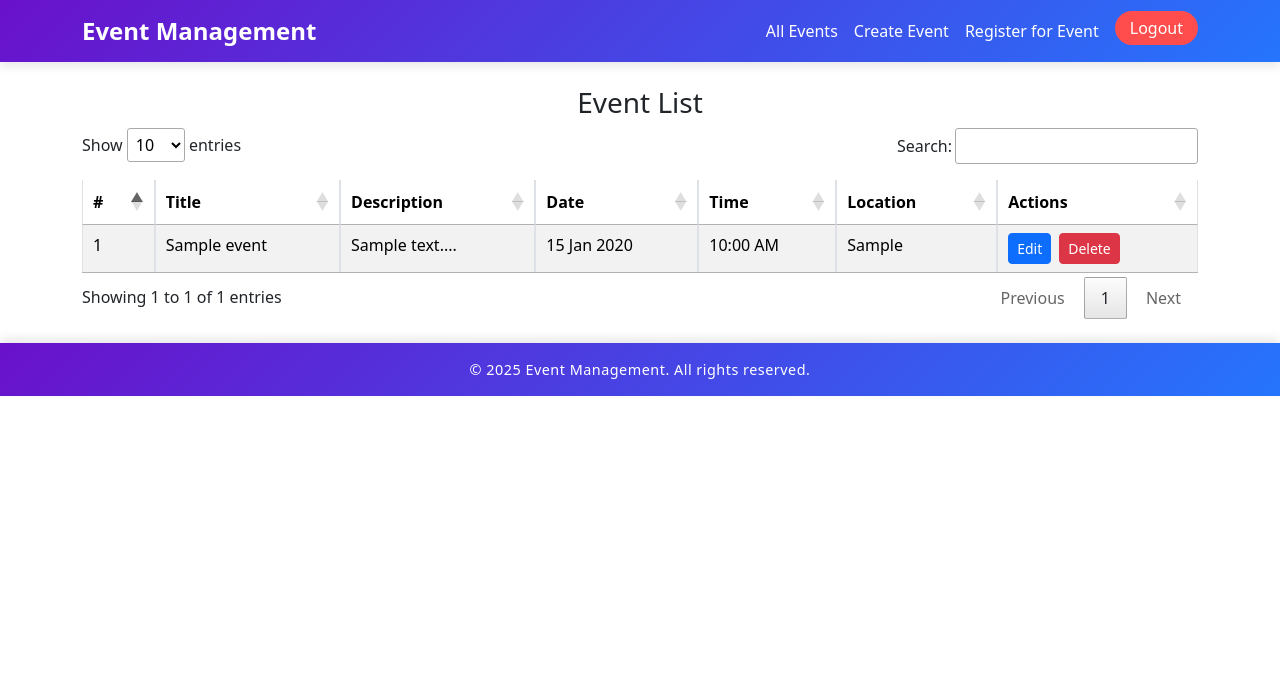
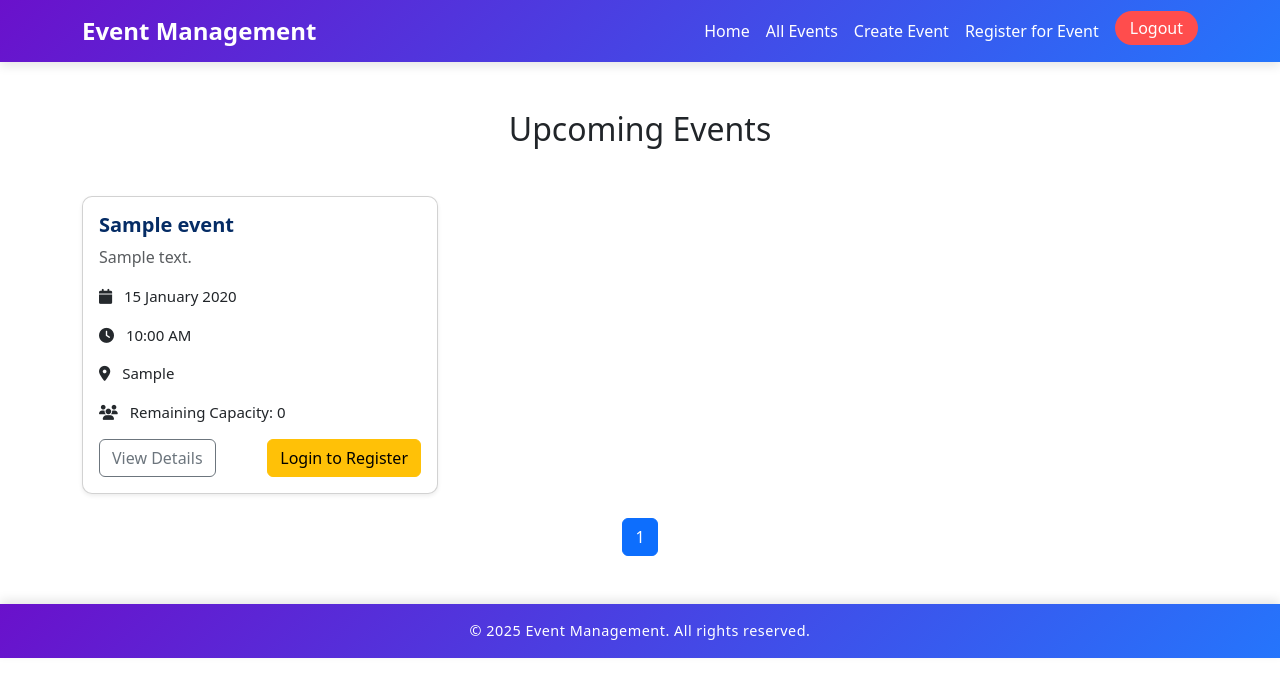
Before and after one commit to rajesh-mondal/event-management, a PHP site: page / in a window 1280 px wide. Shown: the top 697 px of the page. Run offline with PHP 8.4, Linux system fonts and the light colour scheme; tables that the repository leaves empty or names only in its code hold one stand-in row (values such as "Sample post"); some libraries are stand-ins or nearby versions.

Commit message:
Display all events on the home page

```diff
--- a/assets/css/style.css
+++ b/assets/css/style.css
@@ -52,3 +52,21 @@
 .footer-custom p:hover {
     color: #f8d210;
 }
+
+/* Index Page CSS */
+.event-card {
+    transition: transform 0.3s ease-in-out;
+    border-radius: 10px;
+    overflow: hidden;
+}
+.event-card:hover {
+    transform: scale(1.03);
+}
+.event-icons p {
+    margin: 1;
+    font-size: 15px;
+}
+.event-icons i {
+    margin-right: 8px;
+    color: #25292d;
+}
--- a/includes/header.php
+++ b/includes/header.php
@@ -11,6 +11,8 @@
     <link rel="stylesheet" href="https://cdn.datatables.net/1.13.6/css/jquery.dataTables.min.css">
     <!-- Bootstrap Icons -->
     <link rel="stylesheet" href="https://cdn.jsdelivr.net/npm/bootstrap-icons/font/bootstrap-icons.css">
+    <!-- Font Awesome Icons -->
+    <link rel="stylesheet" href="https://cdnjs.cloudflare.com/ajax/libs/font-awesome/6.4.2/css/all.min.css">
 
     <!-- Bootstrap CSS -->
     <link href="assets/css/bootstrap.min.css" rel="stylesheet">
@@ -27,13 +29,16 @@
             </button>
             <div class="collapse navbar-collapse" id="navbarNav">
                 <ul class="navbar-nav ms-auto">
+                    <li class="nav-item">
+                        <a class="nav-link" href="index.php">Home</a>
+                    </li>
                     <?php if (isset($_SESSION['role']) && $_SESSION['role'] === 'admin'): ?>
                         <li class="nav-item">
                             <a class="nav-link" href="dashboard.php">Dashboard</a>
                         </li>
                     <?php endif; ?>
                     <li class="nav-item">
-                        <a class="nav-link" href="index.php">All Events</a>
+                        <a class="nav-link" href="all_event.php">All Events</a>
                     </li>
                     <li class="nav-item">
                         <a class="nav-link" href="create_event.php">Create Event</a>
@@ -53,5 +58,3 @@
             </div>
         </div>
     </nav>
-</body>
-</html>
--- a/index.php
+++ b/index.php
@@ -1,73 +1,73 @@
 <?php
+require_once 'db/db.php';
 session_start();
-include 'db/db.php';
 
-// Fetch all events
-$query = "SELECT * FROM events ORDER BY event_date";
-$result = $conn->query( $query );
+$eventsPerPage = 6;
+$page = isset( $_GET['page'] ) ? (int) $_GET['page'] : 1;
+$offset = ( $page - 1 ) * $eventsPerPage;
+
+$totalEventsQuery = "SELECT COUNT(*) as total FROM events";
+$totalEventsResult = $conn->query( $totalEventsQuery );
+$totalEvents = $totalEventsResult->fetch_assoc()['total'];
+$totalPages = ceil( $totalEvents / $eventsPerPage );
+
+$eventsQuery = "SELECT e.*,
+                      (e.max_capacity - (SELECT COUNT(*) FROM attendees WHERE event_id = e.id)) AS remaining_capacity
+                FROM events e ORDER BY e.event_date ASC LIMIT ? OFFSET ?";
+$stmt = $conn->prepare( $eventsQuery );
+$stmt->bind_param( "ii", $eventsPerPage, $offset );
+$stmt->execute();
+$events = $stmt->get_result();
+
 ?>
 
 <?php include 'includes/header.php'; ?>
-<div class="container my-4">
-    <h3 class="text-center">Event List</h3>
-    <?php if ( isset( $_SESSION['role'] ) && $_SESSION['role'] === 'admin' ): ?>
-        <a href="create_event.php" class="btn btn-success mb-2">Add New Event</a>
-    <?php endif; ?>
-    <table id="eventTable" class="table table-bordered table-striped">
-        <thead>
-            <tr>
-                <th>#</th>
-                <th>Title</th>
-                <th>Description</th>
-                <th>Date</th>
-                <th>Time</th>
-                <th>Location</th>
-                <!-- <th>Capacity</th> -->
-                <th>Actions</th>
-            </tr>
-        </thead>
-        <tbody>
-            <?php
-                $serial = 1;
-                while ( $event = $result->fetch_assoc() ):
-            ?>
-                <tr>
-                    <td><?=$serial++;?></td>
-                    <td><?=htmlspecialchars( $event['name'] );?></td>
-                    <td><?=htmlspecialchars( substr( $event['description'], 0, 45 ) );?>...</td>
-                    <td><?= date("j M Y", strtotime($event['event_date'])); ?></td>
-                    <td><?= date("h:i A", strtotime($event['event_time'])); ?></td>
-                    <td><?=$event['location'];?></td>
-                    <!-- <td><?=$event['max_capacity'];?></td> -->
-                    <td class="d-flex">
-                        <a href="edit_event.php?id=<?=$event['id'];?>" class="btn btn-primary btn-sm me-2">Edit</a>
-                        <a href="delete_event.php?id=<?=$event['id'];?>" class="btn btn-danger btn-sm" onclick="return confirm('Are you sure you want to delete this event?');">Delete</a>
-                    </td>
-                </tr>
+    <div class="container my-5">
+        <h2 class="text-center mb-5">Upcoming Events</h2>
+        <div class="row">
+            <?php while ( $event = $events->fetch_assoc() ): ?>
+                <div class="col-md-4 mb-4">
+                    <div class="card event-card shadow-sm">
+                        <div class="card-body">
+                            <h5 class="card-title text-primary-emphasis fw-semibold"> <?=htmlspecialchars( $event['name'] );?> </h5>
+                            <p class="text-muted"> <?=htmlspecialchars( $event['description'] );?> </p>
+                            <div class="event-icons">
+                                <p><i class="fa-solid fa-calendar"></i> <?=date( "j F Y", strtotime( $event['event_date'] ) );?></p>
+                                <p><i class="fa-solid fa-clock"></i> <?=date( "g:i A", strtotime( $event['event_time'] ) );?></p>
+                                <p><i class="fa-solid fa-map-marker-alt"></i> <?=htmlspecialchars( $event['location'] );?></p>
+                                <p><i class="fa-solid fa-users"></i> Remaining Capacity: <?=max( 0, $event['remaining_capacity'] );?></p>
+                            </div>
+                            <div class="d-flex justify-content-between mt-3">
+                                <a href="event_details.php?id=<?=$event['id'];?>" class="btn btn-outline-secondary">View Details</a>
+                                <?php if ( isset( $_SESSION['user_id'] ) ): ?>
+                                    <form method="POST" action="register_attendee.php">
+                                        <input type="hidden" name="event_id" value="<?=$event['id'];?>">
+                                        <button type="submit" class="btn btn-primary">Register</button>
+                                    </form>
+                                <?php else: ?>
+                                    <a href="login.php" class="btn btn-warning">Login to Register</a>
+                                <?php endif; ?>
+                            </div>
+                        </div>
+                    </div>
+                </div>
             <?php endwhile; ?>
-        </tbody>
-    </table>
-</div>
+        </div>
 
-<!-- Include DataTables CSS and JS -->
-<link rel="stylesheet" href="https://cdn.datatables.net/1.13.4/css/jquery.dataTables.min.css">
-<script src="https://code.jquery.com/jquery-3.6.4.min.js"></script>
-<script src="https://cdn.datatables.net/1.13.4/js/jquery.dataTables.min.js"></script>
+        <!-- Pagination -->
+        <nav>
+            <ul class="pagination justify-content-center">
+                <?php for ( $i = 1; $i <= $totalPages; $i++ ): ?>
+                    <li class="page-item <?=( $i === $page ) ? 'active' : '';?>">
+                        <a class="page-link" href="index.php?page=<?=$i;?>"> <?=$i;?> </a>
+                    </li>
+                <?php endfor; ?>
+            </ul>
+        </nav>
+    </div>
+</body>
+</html>
 
-<script>
-    $(document).ready(function() {
-        // Initialize DataTables
-        $('#eventTable').DataTable({
-            "paging": true,
-            "searching": true,
-            "ordering": true,
-            "info": true,
-            // "pageLength": 10,
-            // "lengthChange": false
-        });
-
-        $('div.dataTables_filter').addClass('mb-3');
-    });
-</script>
+<?php $conn->close(); ?>
 
 <?php include 'includes/footer.php'; ?>
```
Also changed, not shown: all_events.php (added, +73 -0 lines).
